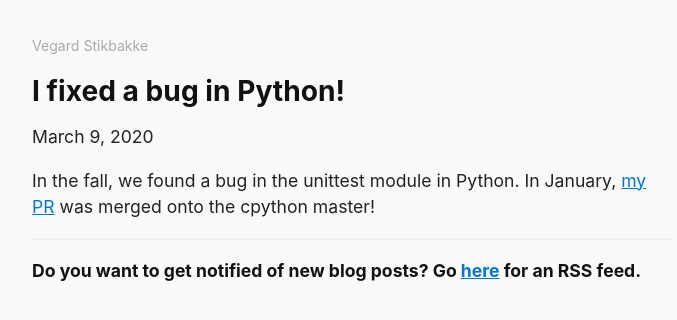
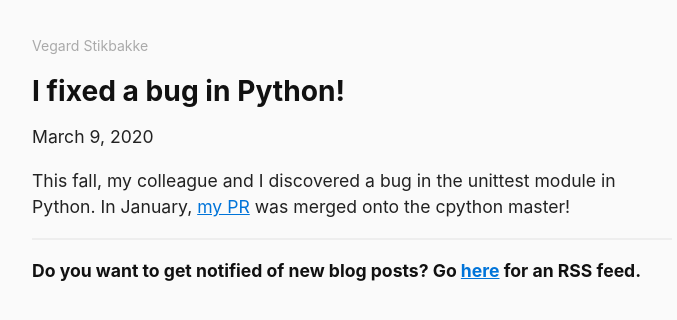
Before and after one commit to vegarsti/vegarsti.github.io, a Jekyll site: the page built from _posts/2020-03-09-python-contribution.md, in a window 1280 px wide. Shown: the top 320 px of the page, without its empty margins (288-965 px from the left). Built offline with Jekyll 4.4.1, drawn with Linux system fonts in a browser that asks for light colours; nearby versions of some CDN libraries.

Commit message:
Small tweak

```diff
--- a/_posts/2020-03-09-python-contribution.md
+++ b/_posts/2020-03-09-python-contribution.md
@@ -3,5 +3,5 @@ layout: post
 title: I fixed a bug in Python!
 ---
 
-In the fall, we found a bug in the unittest module in Python.
+This fall, my colleague and I discovered a bug in the unittest module in Python.
 In January, [my PR](https://github.com/python/cpython/pull/17409) was merged onto the cpython master!
```
